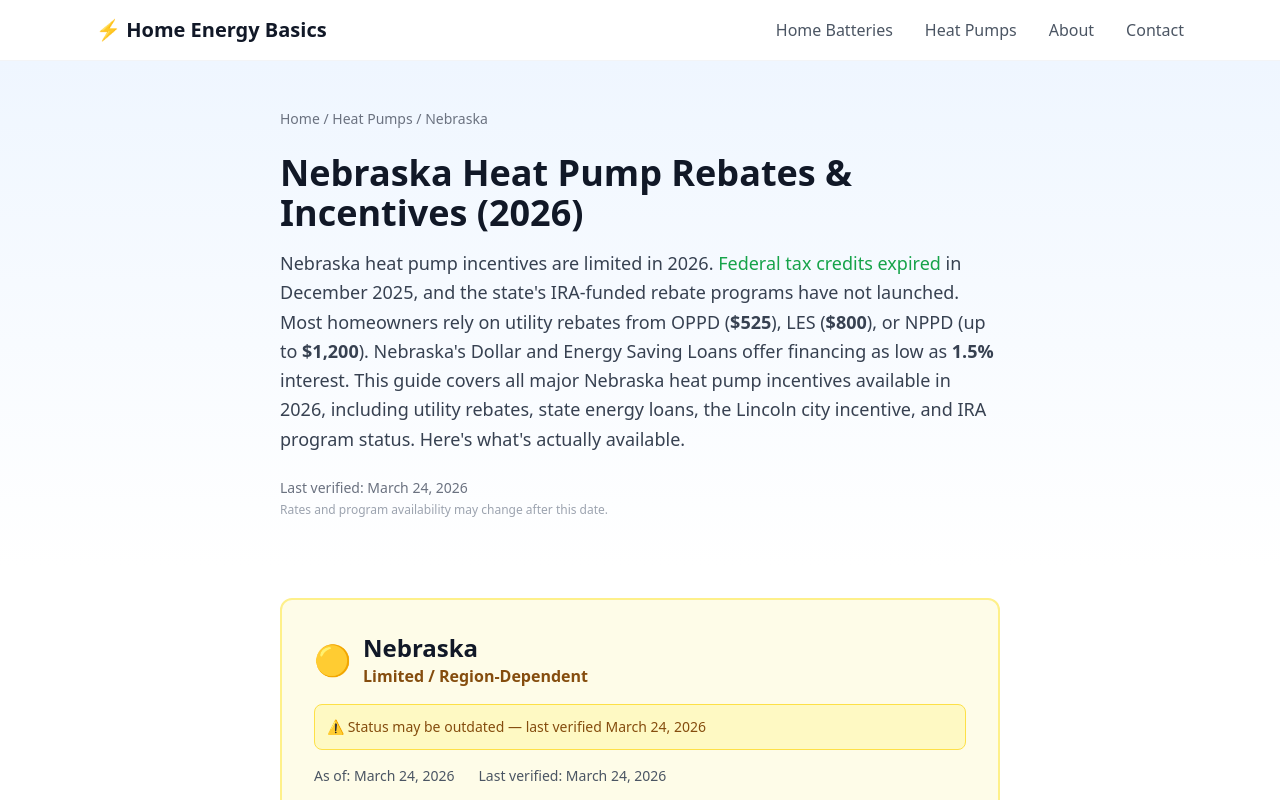
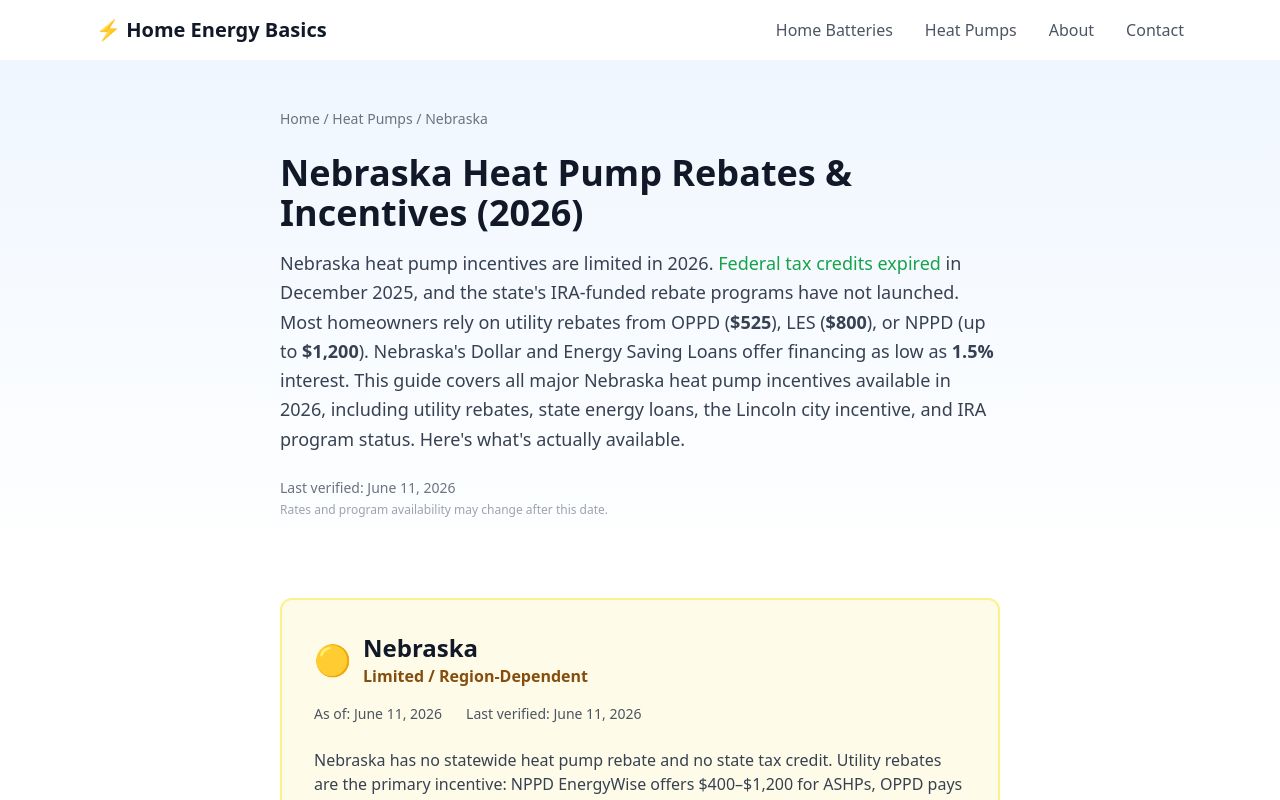
Before and after one commit to giniwproductions-88/homeenergybasics, a Next.js app: page /heat-pumps/states/ne in a window 1280 px wide. Shown: the top 800 px of the page. Built offline with nearby package versions, Linux system fonts and the light colour scheme.

Commit message:
NE: full verification vs NPPD EnergyWise + OPPD + LES + Lincoln, DESL standard rate to 3.5-5%, bump to 2026-06-11

```diff
--- a/src/app/heat-pumps/states/ne/page.tsx
+++ b/src/app/heat-pumps/states/ne/page.tsx
@@ -54,7 +54,7 @@ const faqJsonLd = {
       name: "What is Nebraska\u2019s Dollar and Energy Saving Loans program?",
       acceptedAnswer: {
         "@type": "Answer",
-        text: "The Dollar and Energy Saving Loans program is administered by the Nebraska Department of Water, Energy, and Environment (DWEE). It offers low-interest financing for heat pump installations through participating Nebraska banks. Rates range from 1.5% (NPPD territory) to 3% (OPPD territory) to 5% (standard). Loans go up to $125,000 with terms up to 15 years. No income requirement applies.",
+        text: "The Dollar and Energy Saving Loans program is administered by the Nebraska Department of Water, Energy, and Environment (DWEE). It offers low-interest financing for heat pump installations through participating Nebraska banks. Rates range from 1.5% (NPPD territory) to 3% (OPPD territory) to 3.5\u20135% (standard, varying by lender and project). Loans go up to $125,000 with terms up to 15 years. No income requirement applies.",
       },
     },
     {
@@ -244,8 +244,8 @@ export default function NebraskaPage() {
                 </tr>
                 <tr className="border-b">
                   <td className="p-3">Standard (all other areas)</td>
-                  <td className="p-3 font-semibold">5%</td>
-                  <td className="p-3">Available statewide</td>
+                  <td className="p-3 font-semibold">3.5–5%</td>
+                  <td className="p-3">Available statewide; rate varies by lender and project</td>
                 </tr>
               </tbody>
             </table>
--- a/src/data/incentives.ts
+++ b/src/data/incentives.ts
@@ -1979,7 +1979,7 @@ export const incentives: Record<StateCode, StateIncentive> = {
     stateCode: "NE",
     stateName: "Nebraska",
     status: "limited",
-    lastVerified: "2026-03-24",
+    lastVerified: "2026-06-11",
     summary:
       "Nebraska has no statewide heat pump rebate and no state tax credit. Utility rebates are the primary incentive: NPPD EnergyWise offers $400\u2013$1,200 for ASHPs, OPPD pays a flat $525, and LES offers $800. The City of Lincoln adds up to $3,000 for low-income homeowners. Dollar and Energy Saving Loans offer 1.5\u20135% financing. Federal 25C/25D expired Dec 2025. HEAR/HOMES ($91M) not yet launched.",
     sources: [
```
